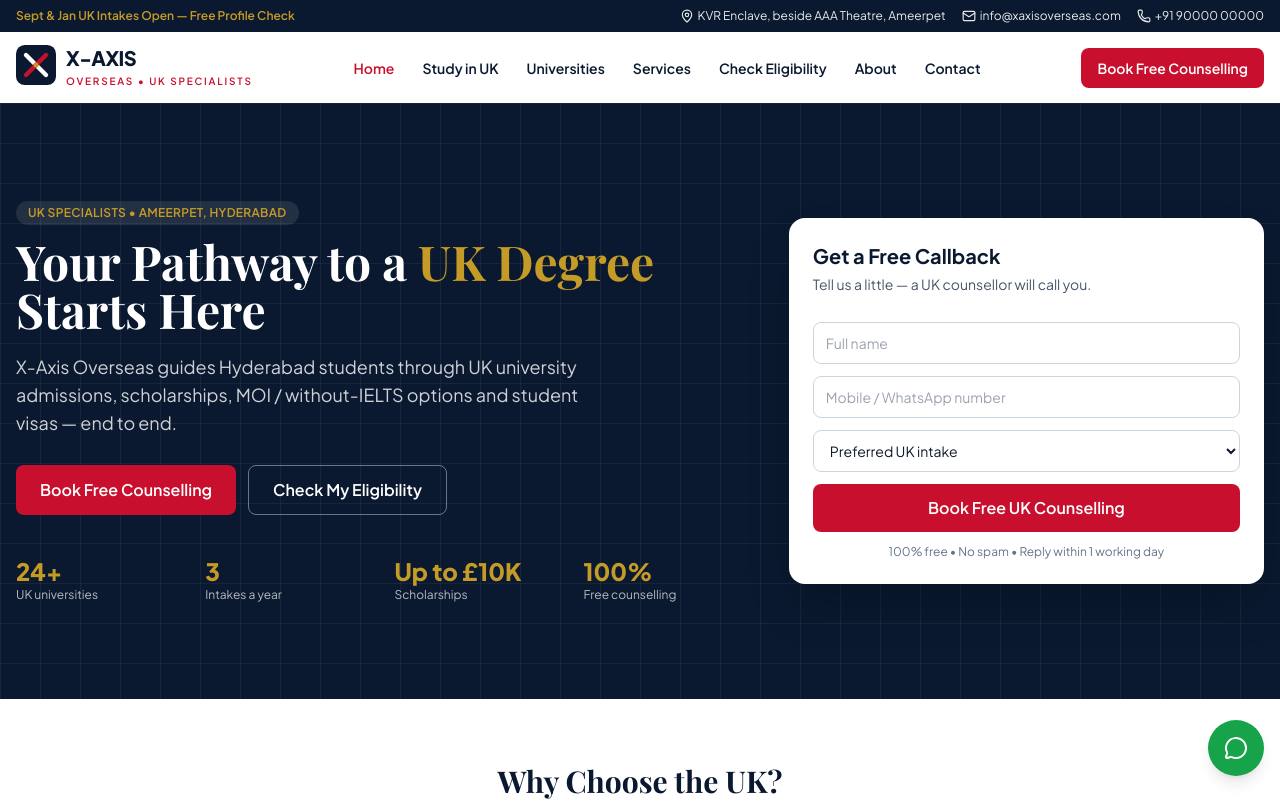
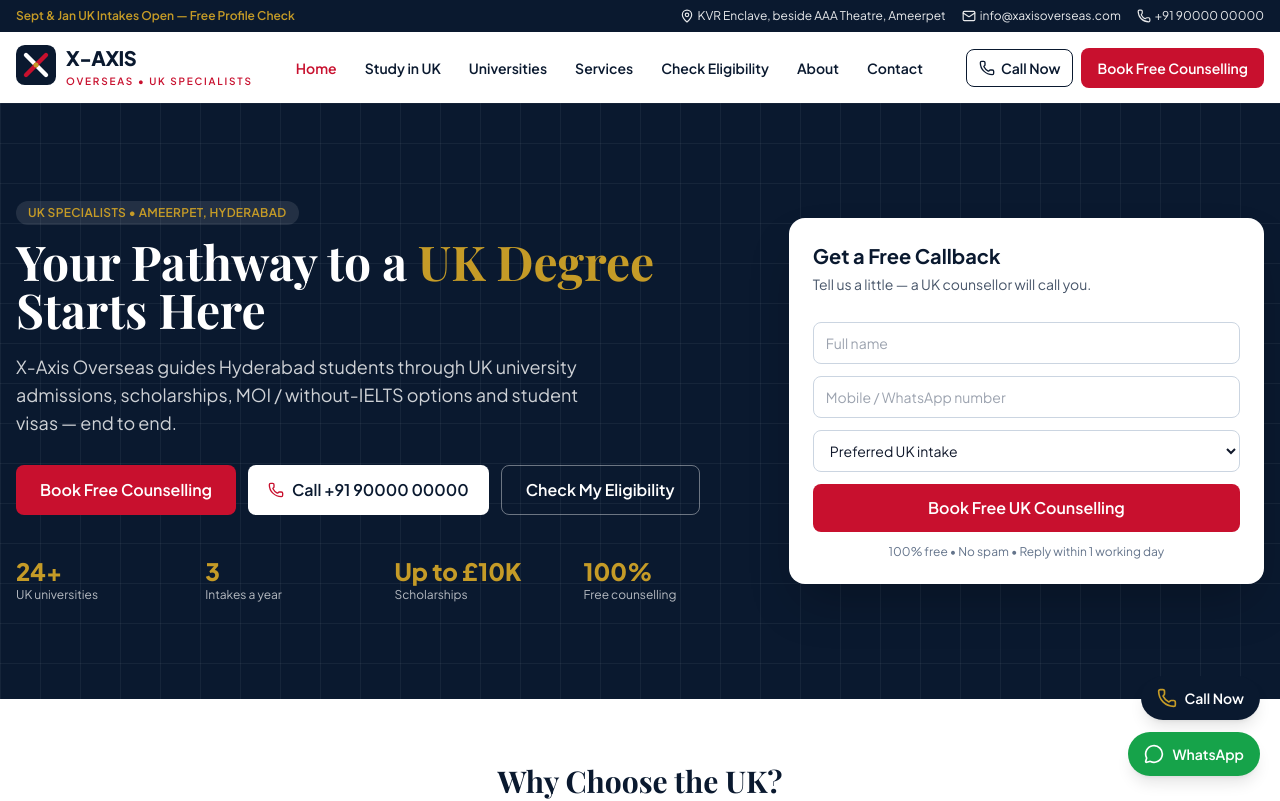
Before and after one commit to Madhukarreddy879/xaxisoverseas, a Next.js app: page / in a window 1280 px wide. Shown: the top 801 px of the page. Built offline with nearby package versions, Linux system fonts and the light colour scheme; a web font is replaced by a local one.

Commit message:
Add click-to-call buttons in floating bar, header, and hero

```diff
--- a/src/app/page.tsx
+++ b/src/app/page.tsx
@@ -1,6 +1,6 @@
 import type { Metadata } from 'next';
 import Link from 'next/link';
-import { Award, Banknote, BookOpenCheck, Briefcase, GraduationCap, MapPin, ShieldCheck, Star } from 'lucide-react';
+import { Award, Banknote, BookOpenCheck, Briefcase, GraduationCap, MapPin, Phone, ShieldCheck, Star } from 'lucide-react';
 import LeadCaptureForm from '@/components/LeadCaptureForm';
 import UkCostCalculator from '@/components/UkCostCalculator';
 import FaqAccordion from '@/components/FaqAccordion';
@@ -55,6 +55,12 @@ export default function Home() {
             </p>
             <div className="mt-7 flex flex-wrap gap-3">
               <CtaButton source="hero">Book Free Counselling</CtaButton>
+              <a
+                href={`tel:${siteConfig.phoneRaw}`}
+                className="inline-flex items-center gap-2 rounded-lg bg-white px-5 py-3 font-semibold text-navy transition hover:bg-ivory"
+              >
+                <Phone className="h-4 w-4 text-crimson" /> Call {siteConfig.phoneDisplay}
+              </a>
               <Link href="/eligibility/" className="rounded-lg border border-white/40 px-6 py-3 font-semibold hover:bg-white/10">
                 Check My Eligibility
               </Link>
--- a/src/components/FloatingActions.tsx
+++ b/src/components/FloatingActions.tsx
@@ -9,23 +9,34 @@ export default function FloatingActions() {
   const wa = buildWhatsAppUrl('Hi X-Axis, I want to know about studying in the UK.');
   return (
     <>
+      <div className="fixed bottom-6 right-5 z-40 hidden flex-col items-end gap-3 md:flex">
+        <a
+          href={`tel:${siteConfig.phoneRaw}`}
+          aria-label={`Call ${siteConfig.phoneDisplay}`}
+          className="inline-flex items-center gap-2 rounded-full bg-navy px-4 py-3 text-sm font-semibold text-white shadow-lg transition hover:bg-navy-light"
+        >
+          <Phone className="h-5 w-5 text-gold" />
+          <span>Call Now</span>
+        </a>
         <a
           href={wa}
           target="_blank"
           rel="noopener noreferrer"
           aria-label="Chat on WhatsApp"
-        className="fixed bottom-20 right-4 z-40 hidden rounded-full bg-green-600 p-4 text-white shadow-lg hover:bg-green-700 md:bottom-6 md:block"
+          className="inline-flex items-center gap-2 rounded-full bg-green-600 px-4 py-3 text-sm font-semibold text-white shadow-lg transition hover:bg-green-700"
         >
-        <MessageCircle className="h-6 w-6" />
+          <MessageCircle className="h-5 w-5" />
+          <span>WhatsApp</span>
         </a>
+      </div>
       <div className="fixed inset-x-0 bottom-0 z-40 grid grid-cols-3 border-t bg-white shadow-[0_-2px_10px_rgba(0,0,0,0.1)] md:hidden">
-        <a href={`tel:${siteConfig.phoneRaw}`} className="flex flex-col items-center gap-0.5 py-2.5 text-xs font-semibold text-navy">
-          <Phone className="h-5 w-5" /> Call
+        <a href={`tel:${siteConfig.phoneRaw}`} className="flex flex-col items-center gap-0.5 bg-navy py-2.5 text-xs font-semibold text-white">
+          <Phone className="h-5 w-5 text-gold" /> Call Now
         </a>
         <a href={wa} target="_blank" rel="noopener noreferrer" className="flex flex-col items-center gap-0.5 py-2.5 text-xs font-semibold text-green-700">
           <MessageCircle className="h-5 w-5" /> WhatsApp
         </a>
-        <button onClick={() => openModal({ source: 'mobile-bar' })} className="flex flex-col items-center gap-0.5 bg-crimson py-2.5 text-xs font-semibold text-white">
+        <button type="button" onClick={() => openModal({ source: 'mobile-bar' })} className="flex flex-col items-center gap-0.5 bg-crimson py-2.5 text-xs font-semibold text-white">
           <CalendarCheck className="h-5 w-5" /> Free Counselling
         </button>
       </div>
--- a/src/components/Header.tsx
+++ b/src/components/Header.tsx
@@ -55,7 +55,16 @@ export default function Header() {
           })}
         </ul>
         <div className="flex items-center gap-2">
+          <a
+            href={`tel:${siteConfig.phoneRaw}`}
+            aria-label={`Call ${siteConfig.phoneDisplay}`}
+            className="inline-flex items-center gap-1.5 rounded-lg border border-navy px-3 py-2 text-sm font-semibold text-navy transition hover:bg-navy hover:text-white"
+          >
+            <Phone className="h-4 w-4" />
+            <span className="hidden sm:inline">Call Now</span>
+          </a>
           <button
+            type="button"
             onClick={() => openModal({ source: 'header' })}
             className="hidden rounded-lg bg-crimson px-4 py-2.5 text-sm font-semibold text-white hover:bg-crimson-dark sm:block"
           >
```
Lines whose indentation alone changed are shown as unchanged.
